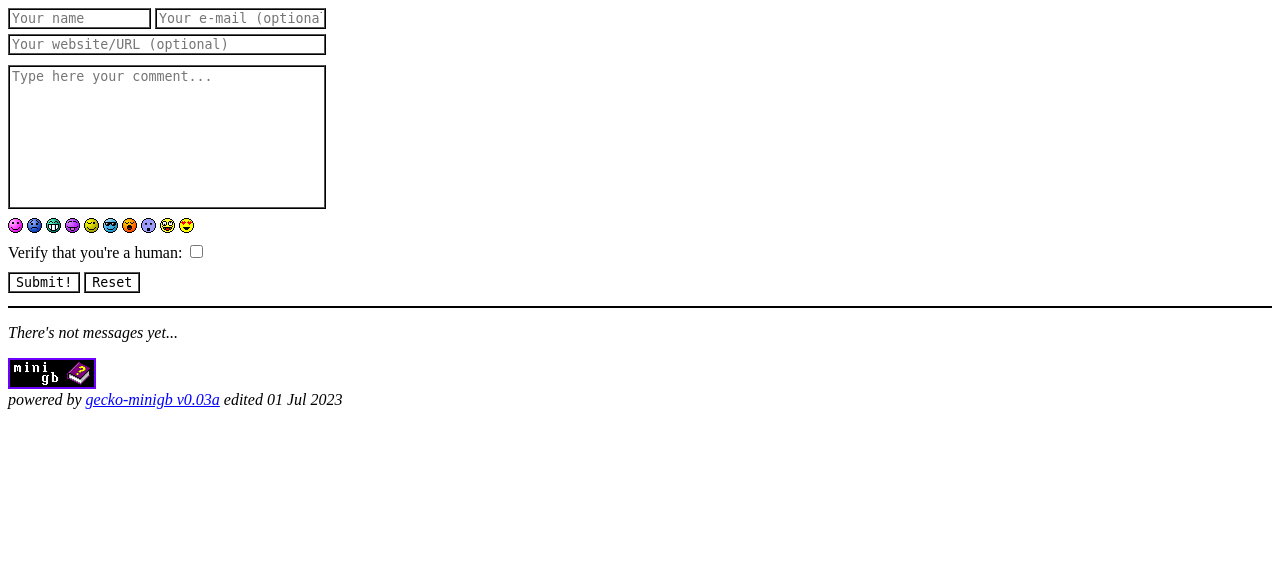
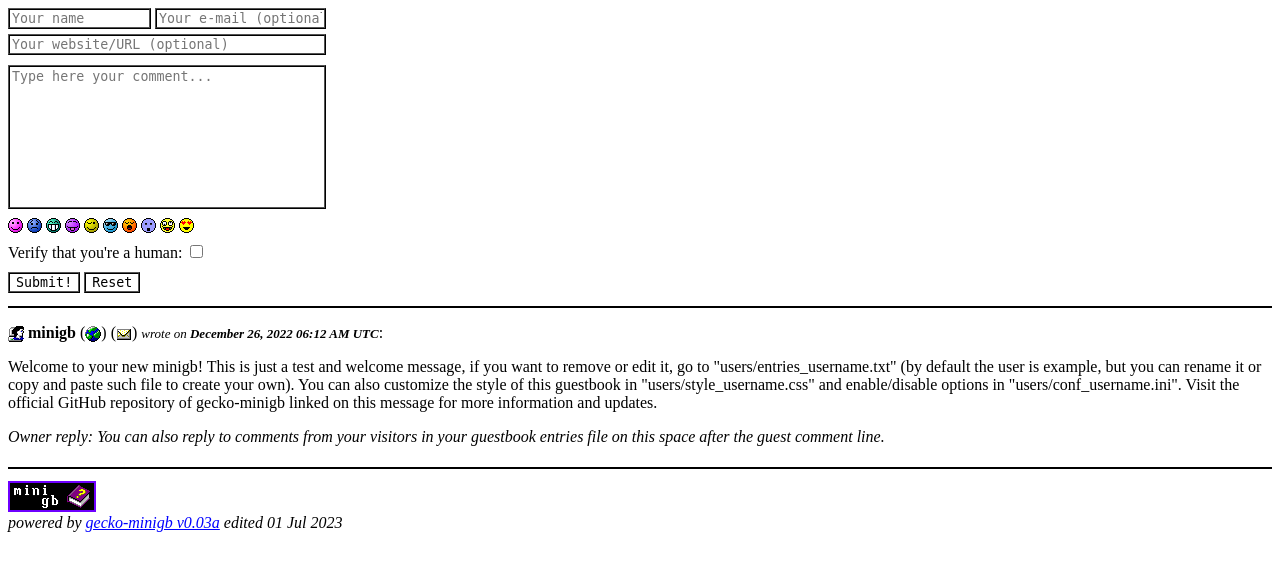
Before and after one commit to Melonking906/minigb, a PHP site: page /index.php?usr=example in a window 1280 px wide. Shown: the top 571 px of the page. Run offline with PHP 8.4, Linux system fonts and the light colour scheme; data that the repository does not hold is empty.

Commit message:
Removing concat on database var

```diff
--- a/index.php
+++ b/index.php
@@ -27,9 +27,9 @@ $guest_n = $guest_e = $guest_u = $guest_c = "";
 if (isset($_GET['usr']) && !empty($_GET['usr'])) {
 	$user = $_GET['usr'];
 
-	$database = $users_dir . '/entries_' . $user;
+	$database = $users_dir . '/entries_' . $user . '.txt';
 	if (file_exists($database)) {
-		$data = file_get_contents($database . '.txt');
+		$data = file_get_contents($database);
 	}
 	$style = $users_dir . '/style_' . $user;
 	$config = $users_dir . '/conf_' . $user . '.ini';
@@ -46,15 +46,15 @@ if (isset($_GET['usr']) && !empty($_GET['usr'])) {
 }
 
 // Check if the database file exists
-$database_exists = file_exists($database . '.txt');
+$database_exists = file_exists($database);
 if (!$database_exists) {
 	$data = false;
 } else {
-	$old_data = file_get_contents($database . '.txt');
+	$old_data = file_get_contents($database);
 }
 
 // Kill the script if the database file doesn't have read permissions
-if ($database_exists && !is_readable($database . '.txt')) {
+if ($database_exists && !is_readable($database)) {
 	echo $messages['perms_invalid'];
 	return false;
 	exit;
@@ -157,7 +157,7 @@ $robot_randid = bin2hex(random_bytes(15));
 		}
 
 		// Reject post if the database file doesn't have write permissions
-		if (!is_writable($database . '.txt')) {
+		if (!is_writable($database)) {
 			$error .= "<div class='alertBox-Error'>" . $messages['perms_invalid'] . "</div>";
 		}
 
@@ -183,9 +183,9 @@ $robot_randid = bin2hex(random_bytes(15));
 			}
 
         		if (!empty($old_data)) {
-            			create_or_update_file($database . '.txt', $new_data . "\n" . $old_data); // Prepend data
+            			create_or_update_file($database, $new_data . "\n" . $old_data); // Prepend data
         		} else {
-            			create_or_update_file($database . '.txt', $new_data); // Insert data
+            			create_or_update_file($database, $new_data); // Insert data
         		}
 		} else {
 			echo $error;
```
